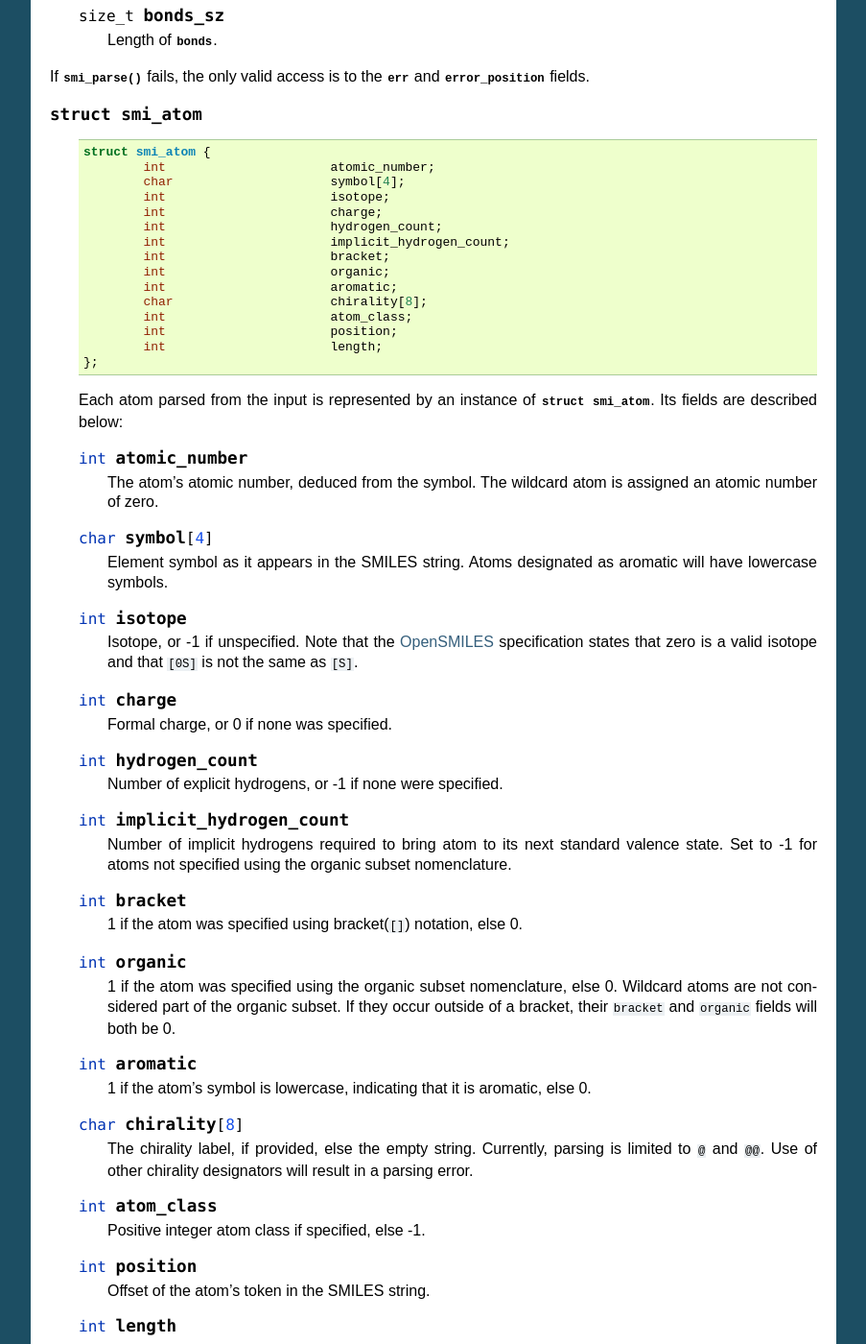
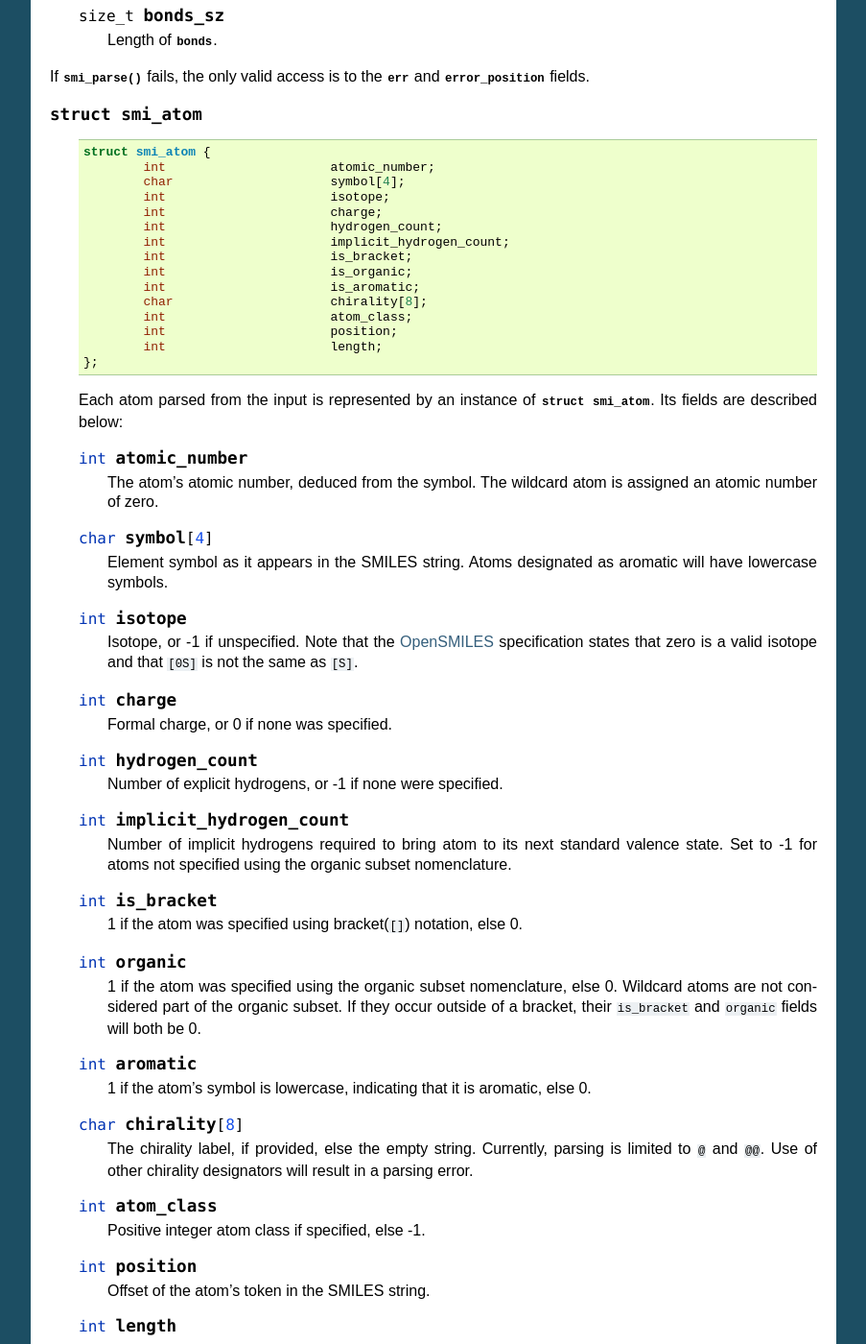
Before and after one commit to cornett/coho, a Sphinx documentation site: the page built from doc/capi.rst, in a window 1280 px wide and 1400 px high, scrolled down 911 px. Shown: the whole window at 96% size, without its empty margins (198-1101 px from the left). Built offline with Sphinx 7.4.7, drawn with Linux system fonts in a browser that asks for light colours; some of the changed text lies outside the part shown.

Commit message:
Prefix booleans

```diff
--- a/doc/capi.rst
+++ b/doc/capi.rst
@@ -89,9 +89,9 @@ fields.
                 int                      charge;
                 int                      hydrogen_count;
                 int                      implicit_hydrogen_count;
-                int                      bracket;
-                int                      organic;
-                int                      aromatic;
+                int                      is_bracket;
+                int                      is_organic;
+                int                      is_aromatic;
                 char                     chirality[8];
                 int                      atom_class;
                 int                      position;
@@ -134,7 +134,7 @@ fields.
         Set to -1 for atoms not specified using the organic
         subset nomenclature.
 
-    .. member:: int bracket
+    .. member:: int is_bracket
 
         1 if the atom was specified using bracket(``[]``) notation, else 0.
 
@@ -143,7 +143,7 @@ fields.
         1 if the atom was specified using the
         organic subset nomenclature, else 0.
         Wildcard atoms are not considered part of the organic subset.
-        If they occur outside of a bracket, their ``bracket`` and
+        If they occur outside of a bracket, their ``is_bracket`` and
         ``organic`` fields will both be 0.
 
     .. member:: int aromatic
@@ -179,8 +179,8 @@ fields.
                 int                      a1;
                 int                      order;
                 int                      stereo;
-                int                      implicit;
-                int                      ring;
+                int                      is_implicit;
+                int                      is_ring;
                 int                      position;
                 int                      length;
         };
```
Also changed, not shown: doc/pyapi.rst (+5 -5 lines), 6 other files.
